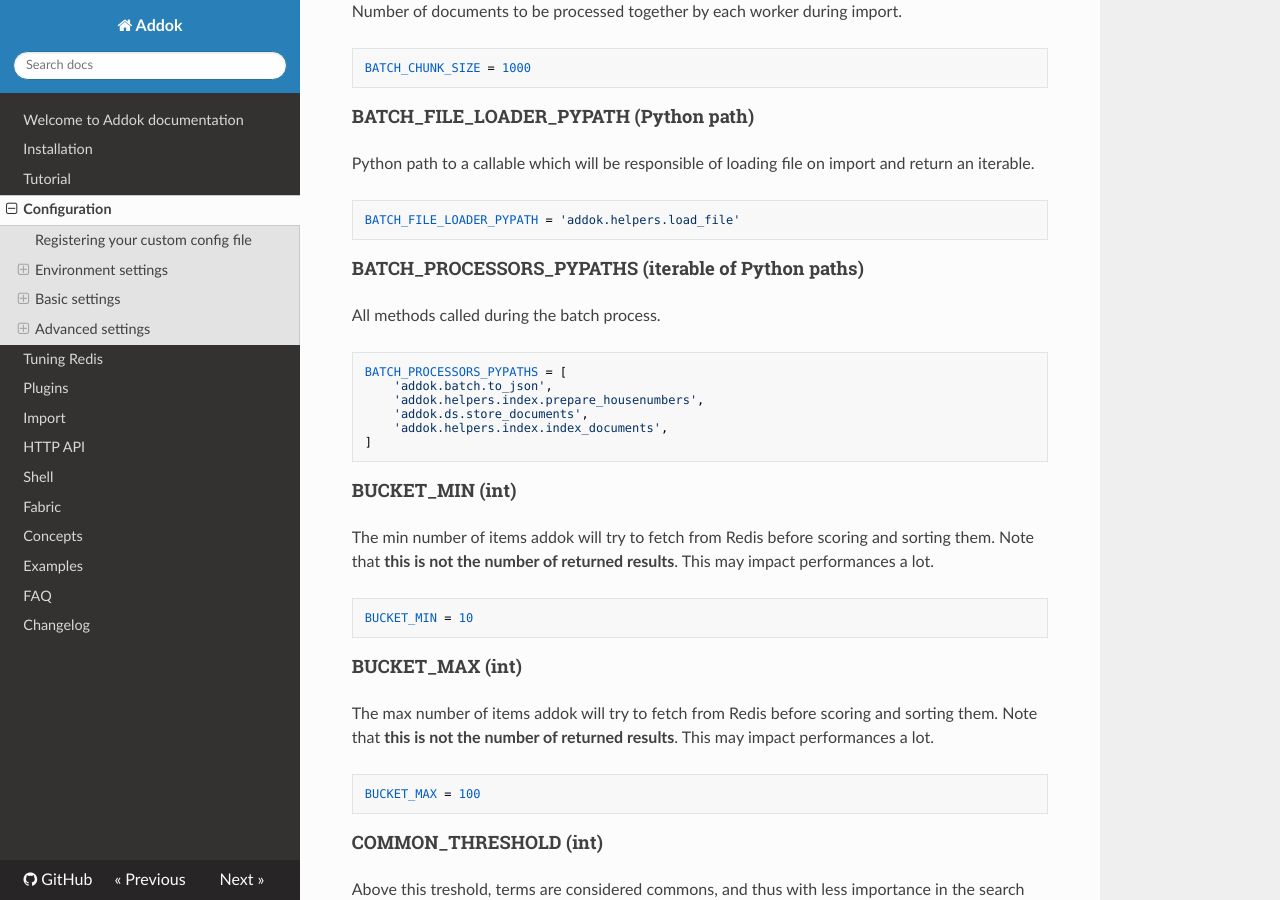
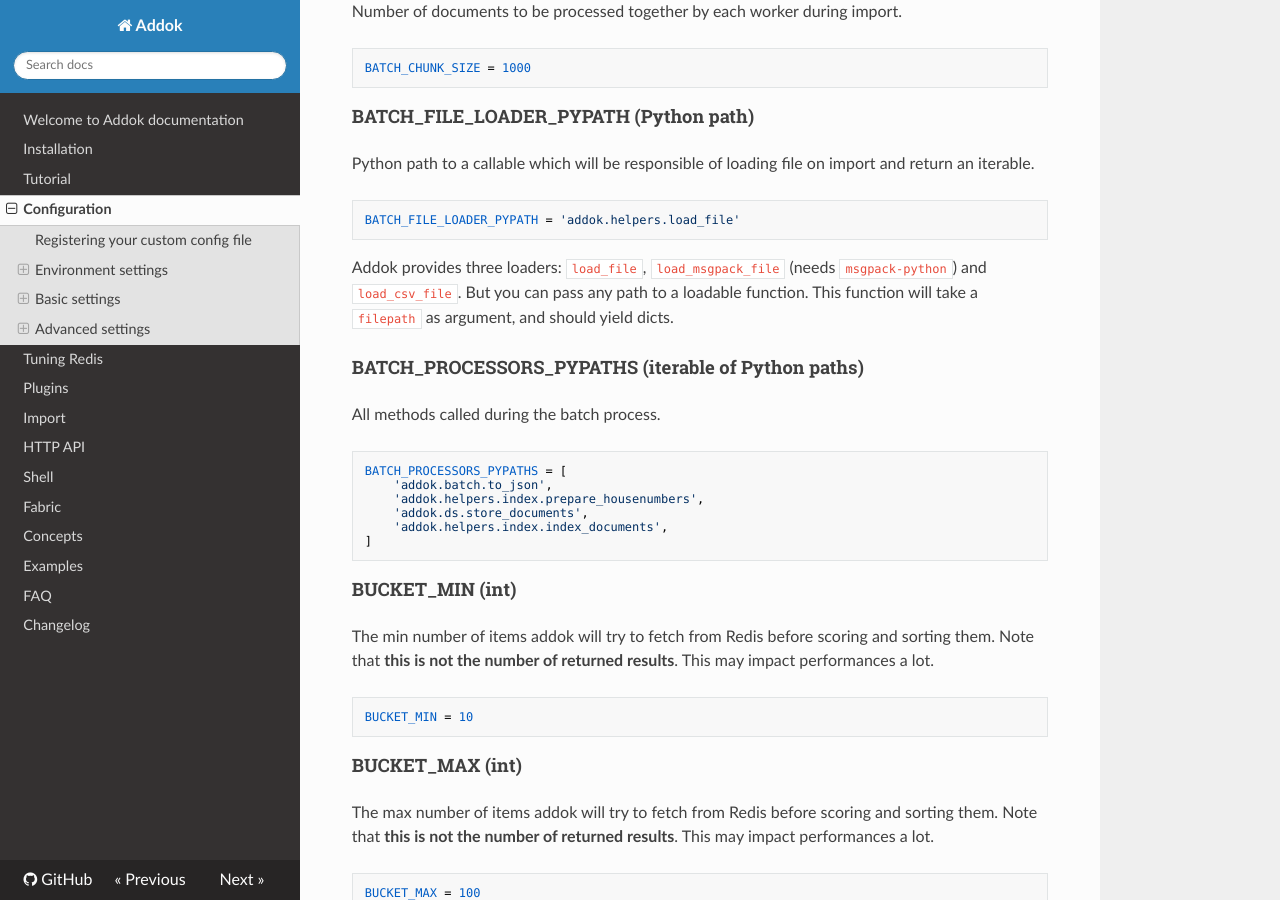
Before and after one commit to addok/addok, an MkDocs documentation site: the page built from docs/config.md, in a window 1280 px wide and 900 px high, scrolled down 4304 px. Built offline with MkDocs 1.6.1, drawn with Linux system fonts in a browser that asks for light colours; nearby versions of some CDN libraries; old or Windows-style settings are respelled for this version of MkDocs.

Commit message:
Add `load_csv_file` batch loader

```diff
--- a/docs/config.md
+++ b/docs/config.md
@@ -194,6 +194,11 @@ import and return an iterable.
 
     BATCH_FILE_LOADER_PYPATH = 'addok.helpers.load_file'
 
+Addok provides three loaders: `load_file`, `load_msgpack_file`
+(needs `msgpack-python`) and `load_csv_file`. But you can pass any path to
+a loadable function. This function will take a `filepath` as argument, and
+should yield dicts.
+
 #### BATCH_PROCESSORS_PYPATHS (iterable of Python paths)
 All methods called during the batch process.
 
```
Also changed, not shown: CHANGELOG.md (+4 -0 lines), 2 other files.
